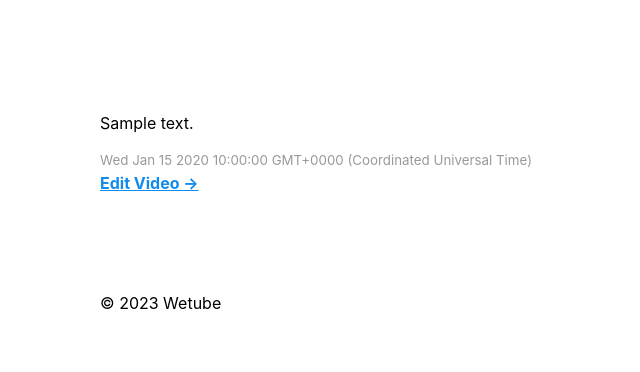
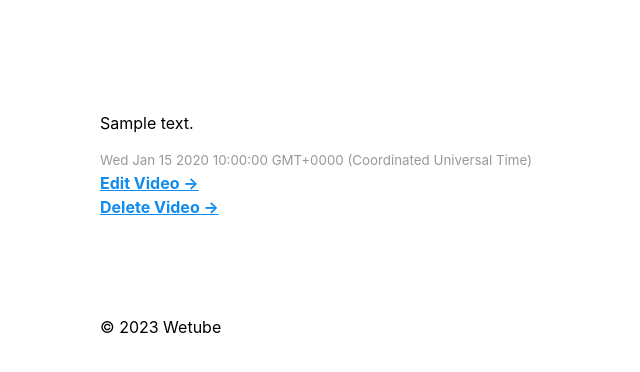
Before and after one commit to kyumin1227/webtube-reloaded, a Node server app: page /videos/600000000000000000000001 in a window 1280 px wide. Shown: the part 289-661 px from the top of the page, without its empty margins (0-640 px from the left). Run offline with Node 20, Linux system fonts and the light colour scheme; tables that the repository leaves empty hold one stand-in row (values such as "Sample post"); some libraries are stand-ins or nearby versions.

Commit message:
Make a Delete video

```diff
--- a/src/controller/videoController.js
+++ b/src/controller/videoController.js
@@ -26,7 +26,7 @@ export const postEdit = async (req, res) => {
     await Video.findByIdAndUpdate(id, {
         title,
         description,
-        hashtags
+        hashtags: Video.formatHashtags(hashtags),
     })
     return res.redirect(`/videos/${id}`);
 }
@@ -41,9 +41,10 @@ export const watch = async (req, res) => {
 };
 export const search = (req, res) => res.send("Search");
 export const upload = (req, res) => res.send("Upload");
-export const deleteVideo = (req, res) => {
-    console.log(req.params);
-    return res.send("Delete Video");
+export const deleteVideo = async (req, res) => {
+    const { id } = req.params;
+    await Video.findByIdAndDelete(id);
+    return res.redirect("/");
 };
 export const getUpload = (req, res) => {
     return res.render("upload", {pageTitle: "Upload Video"});
@@ -55,7 +56,7 @@ export const postUpload = async (req, res) => {
             title,
             description,
             createdAt: Date.now(),
-            hashtags: hashtags.split(",").map(word => `#${word}`),
+            hashtags: Video.formatHashtags(hashtags),
         });
     } catch(error) {
         console.log(error);
--- a/src/models/video.js
+++ b/src/models/video.js
@@ -11,11 +11,10 @@ const videoSchema = new mongoose.Schema({
     },
 });
 
-videoSchema.pre("save", async function () {
-    console.log("We are about to save: ", this);
-    this.hashtags = this.hashtags[0]
+videoSchema.static("formatHashtags", function (hashtags) {
+    return hashtags
         .split(",")
-        .map((word) => word.startsWith("#") ? word : `#${word}`);
+        .map((word) => (word.startsWith("#") ? word : `#${word}`));
 });
 
 const movieModel = mongoose.model("Video", videoSchema);
--- a/src/views/mixins/video.pug
+++ b/src/views/mixins/video.pug
@@ -3,5 +3,8 @@ mixin video(video)
         h4
             a(href=`/videos/${video.id}`)=video.title
         p=video.description
+        ul
+            each hashtag in video.hashtags
+                li=hashtag
         p=video.createdAt
         hr
--- a/src/views/watch.pug
+++ b/src/views/watch.pug
@@ -5,3 +5,5 @@ block content
         p=video.description
         small=video.createdAt
     a(href=`${video.id}/edit`) Edit Video &rarr;
+    br
+    a(href=`${video.id}/delete`) Delete Video &rarr;
```
